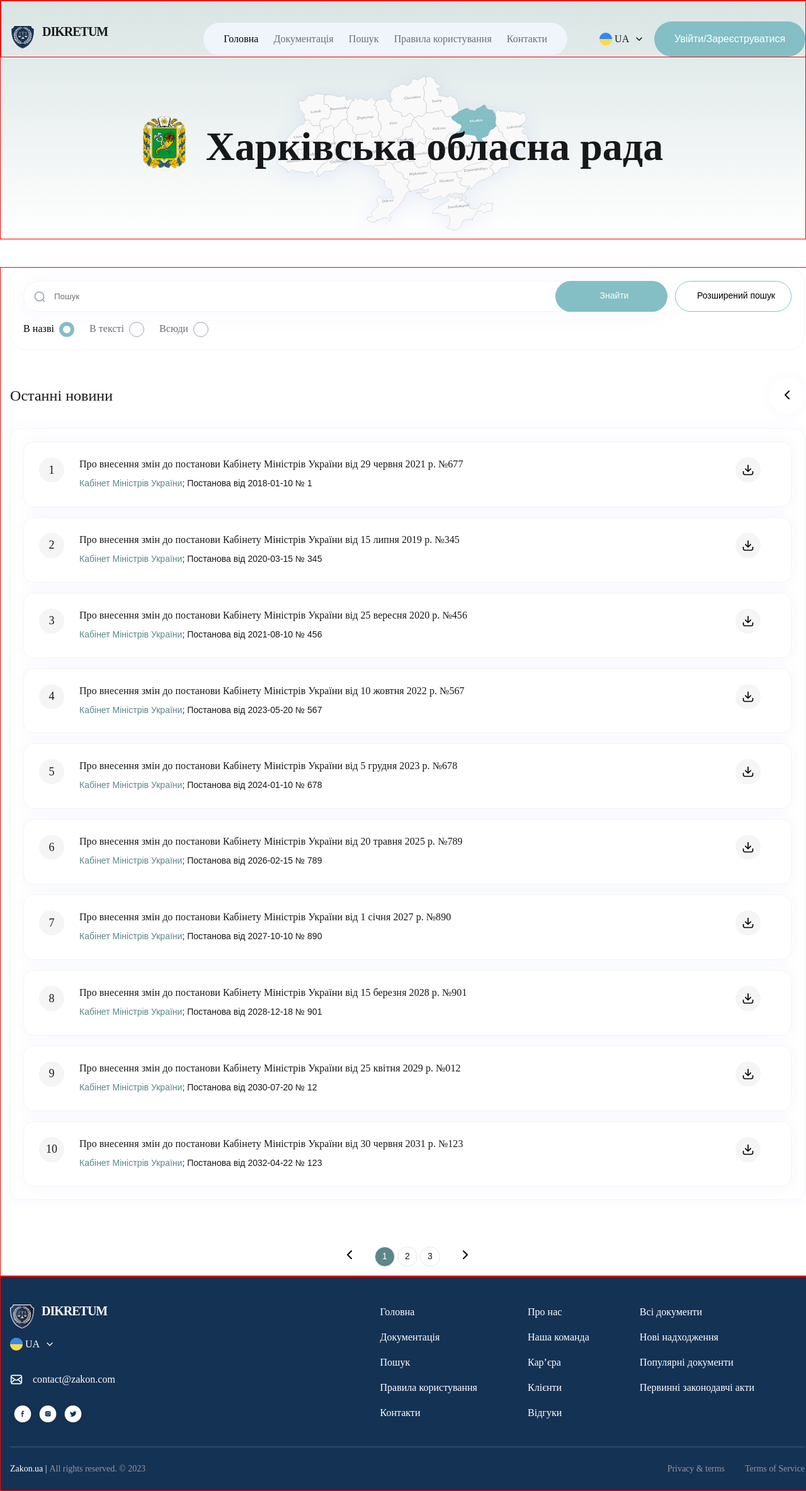
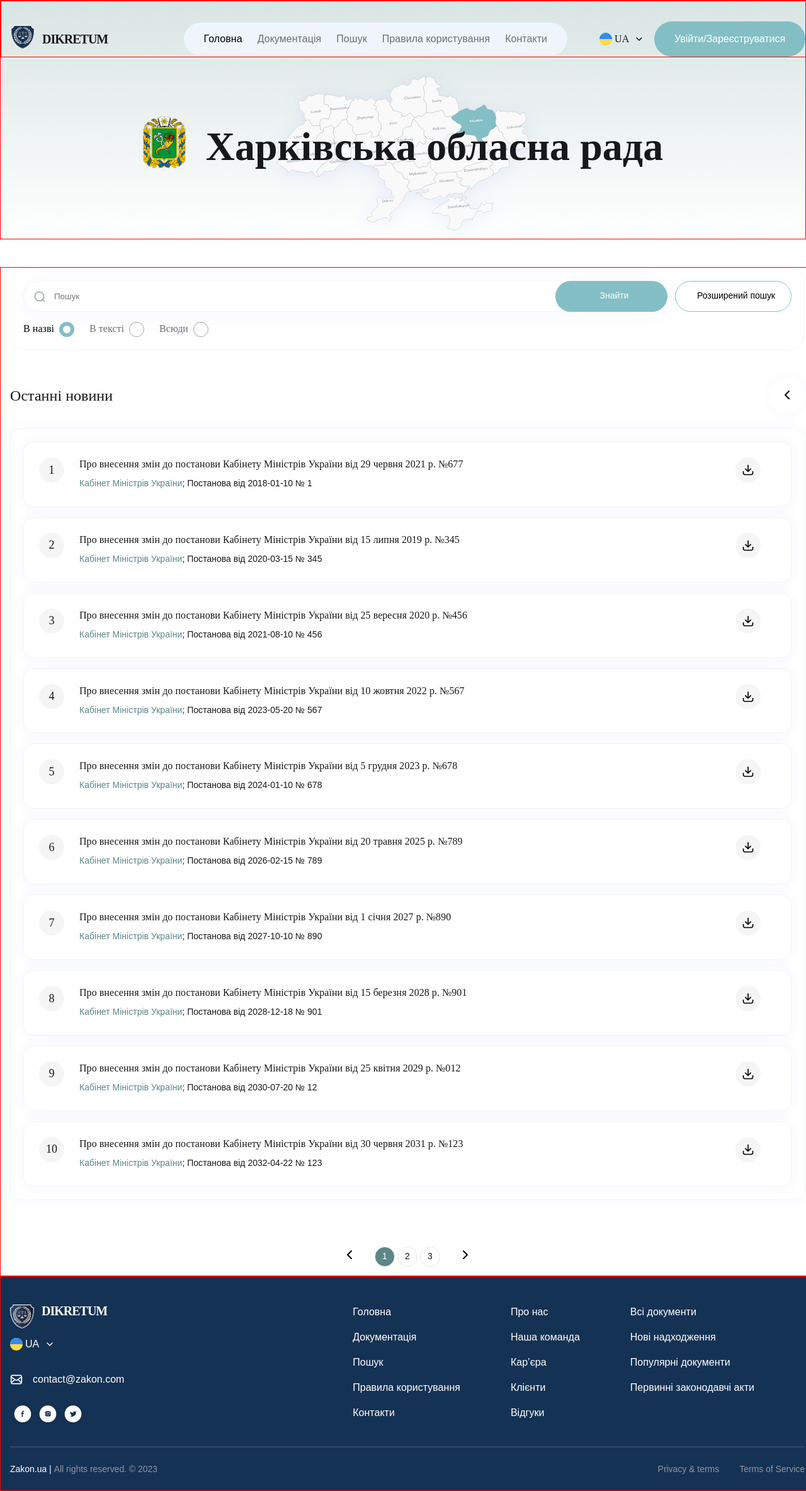
Before and after one commit to sonyaaat/localLaw, a Next.js app: page / in a window 1280 px wide. Shown: the whole page at 63% size. Built offline with nearby package versions, Linux system fonts and the light colour scheme.

Commit message:
perevirka

```diff
--- a/app/globals.css
+++ b/app/globals.css
@@ -1,17 +1,15 @@
-
-
-
-:root{
-  --text-primary: #17181B;
-  --text-secondary:#6C6D78;
-  --text-quaternary: #FFF;
-  --brand-primary-normal: #83BFC4;
-  --background-primary: #17181B;
-  --background-octonary:#FFF;
-  --background-light-senary:#F5F5F5;
-  --brand-primary-dark: #5C8689;
-  --background-senary: #F5F8FE;
-  --additional-blue-light: #EFF5FB;
+:root {
+  --text-primary: #17181b;
+  --text-secondary: #6c6d78;
+  --text-quaternary: #fff;
+  --brand-primary-normal: #83bfc4;
+  --background-primary: #17181b;
+  --background-octonary: #fff;
+  --background-light-senary: #f5f5f5;
+  --brand-primary-dark: #5c8689;
+  --background-senary: #f5f8fe;
+  --additional-blue-light: #eff5fb;
+  --additional-blue-dark: #143254;
 }
 * {
   box-sizing: border-box;
--- a/app/layout.js
+++ b/app/layout.js
@@ -1,7 +1,7 @@
 import Footer from "@/components/Footer/Footer";
 import "./globals.css";
 import Header from "@/components/Header/Header";
-// import HeaderBox from "../components/Header/HeaderBox";
+import BtnUp from "@/components/BtnUp/BtnUp";
 
 export const metadata = {
   title: "Local Low App",
@@ -10,14 +10,12 @@ export const metadata = {
 export default function RootLayout({ children }) {
   return (
     <html lang="en">
-
       <body>
+        <BtnUp />
         <Header />
-        {/* <HeaderBox /> */}
         {children}
         <Footer />
       </body>
-
     </html>
   );
 }
--- a/app/page.js
+++ b/app/page.js
@@ -6,8 +6,6 @@ import MainPage from "@/components/MainPage/MainPage";
 export default function Home() {
   return (
     <main>
-
-      <BtnUp />
       <MainPage />
     </main>
   );
--- a/components/Footer/Footer.module.css
+++ b/components/Footer/Footer.module.css
@@ -1,6 +1,5 @@
 .background__color {
   background: var(--additional-blue-dark, #143254);
-
   margin-left: auto;
   margin-right: auto;
 }
@@ -13,7 +12,7 @@
 
 .footer__item {
   color: #fff;
-  font-family: "Poppins", serif;
+  font-family: "Poppins", sans-serif;
   font-size: 16px;
   font-weight: 400;
   line-height: 1.5;
@@ -78,7 +77,7 @@
   height: 23px;
   margin-right: 8px;
   color: var(--text-quaternary, #fff);
-  font-family: "Poppins", serif;
+  font-family: "Poppins", sans-serif;
   font-size: 16px;
   font-weight: 500;
   line-height: 1.375;
@@ -96,7 +95,7 @@
 
 .footer__mail {
   color: #fff;
-  font-family: "Poppins", serif;
+  font-family: "Poppins", sans-serif;
   font-size: 16px;
   font-weight: 400;
   line-height: 1.5;
@@ -107,11 +106,6 @@
   align-items: center;
   margin-bottom: 24px;
 }
-/* .footer__iconSocial {
-  width: auto;
-  height: auto;
-  color: inherit;
-} */
 .footer__social {
   margin-bottom: 24px;
 }
@@ -150,7 +144,7 @@
 .footer__itemprivacy {
   color: #94959f;
   text-align: center;
-  font-family: "Poppins", serif;
+  font-family: "Poppins", sans-serif;
   font-size: 14px;
   font-weight: 500;
   line-height: 1.43;
@@ -164,7 +158,7 @@
 }
 .footer__zakonwhite {
   color: #fff;
-  font-family: "Poppins", serif;
+  font-family: "Poppins", sans-serif;
   font-size: 14px;
   font-weight: 500;
   line-height: 1.43;
@@ -172,7 +166,7 @@
 }
 .footer__zakonall {
   color: #94959f;
-  font-family: "Poppins", serif;
+  font-family: "Poppins", sans-serif;
   font-size: 14px;
   font-weight: 500;
   line-height: 20px;
--- a/components/Header/Header.js
+++ b/components/Header/Header.js
@@ -11,13 +11,15 @@ export default function Header() {
       <header className="container">
         <div className={css.header__container}>
           <div className={css.header__iconspans}>
-            <a className={css.header__linklogo} href="/">
+            <Link className={css.header__linklogo} href="/">
               <Image src="/Logo.svg" alt="logo" width="38" height="38" />
-            </a>
-            <div className={css.header_logospans}>
-              <span className={css.header__logotext}>Dikretum</span>
-              {/* <span className={css.header__logotextsecond}>Law</span> */}
-            </div>
+            </Link>
+            {/* <div className={css.header_logospans}> */}
+            <Link className={css.header__logotext} href="/">
+              Dikretum
+            </Link>
+            {/* <span className={css.header__logotextsecond}>Law</span> */}
+            {/* </div> */}
           </div>
           <ul className={css.header__list}>
             <li
--- a/components/Header/Header.module.css
+++ b/components/Header/Header.module.css
@@ -31,9 +31,9 @@
 
 .header__item {
   color: var(--text-secondary);
+  font-family: "Poppins", sans-serif;
   text-align: center;
   font-size: 16px;
-  font-style: normal;
   font-weight: 500;
   line-height: 1.375;
   letter-spacing: 0.048px;
@@ -81,14 +81,15 @@
   line-height: 100%;
   letter-spacing: -1px;
 }
-.header_logospans {
+/* .header_logospans {
   display: flex;
   flex-direction: column;
   align-items: flex-start;
-}
+} */
 .header__iconspans {
   display: flex;
   flex-direction: row;
+  align-items: center;
 }
 .header__linklogo {
   margin-right: 12px;
@@ -108,7 +109,6 @@
 .header__groupLanguage {
   display: flex;
   align-items: center;
-  /* margin-right: 16px; */
 }
 .header__language {
   width: 23px;
@@ -125,18 +125,17 @@
   flex-direction: column;
   align-items: center;
   justify-content: center;
-  /* margin-top: 64px; */
-  /* margin-left: 32px; */
 }
 .baner__text {
   color: var(--text-primary);
   text-align: center;
   font-family: "Merriweather", serif;
-  /* font-family: "Poppins", sans-serif; */
   font-size: 64px;
   font-weight: 700;
   line-height: 1.5;
   margin-left: 32px;
+  font-style: normal;
+  line-height: 150%; /* 96px */
 }
 .baner__map {
   display: flex;
```
